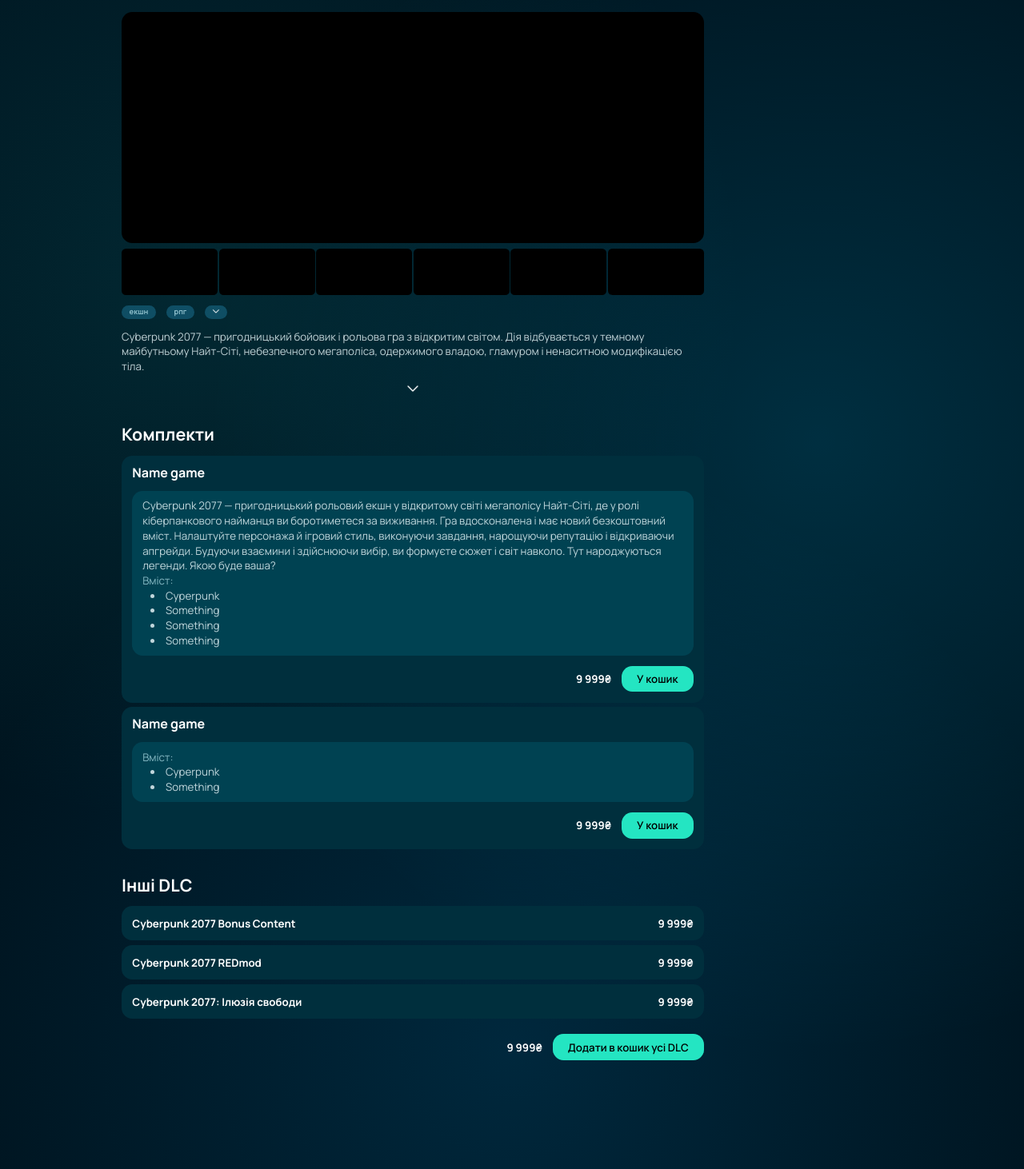
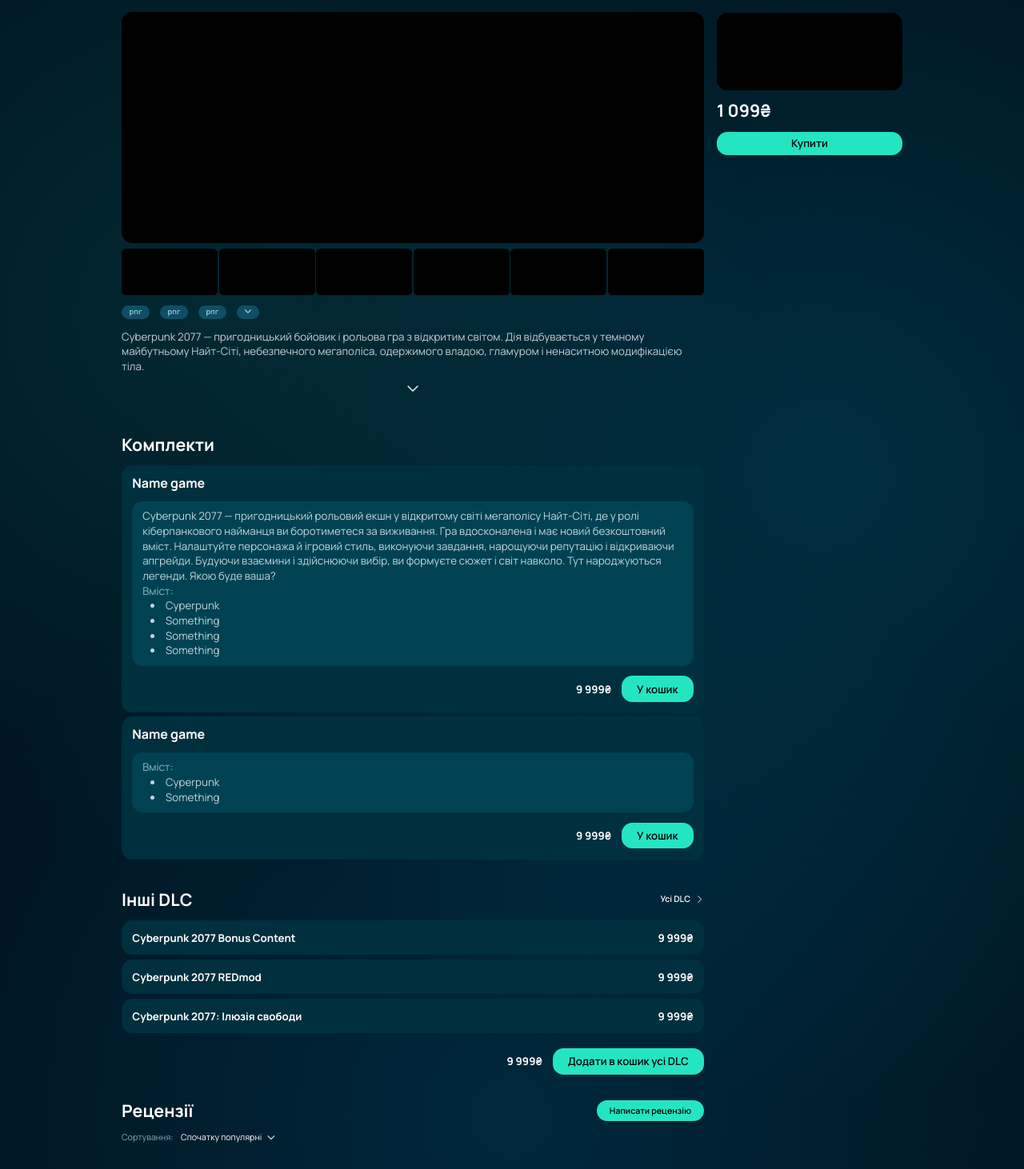
Before and after one commit to kanjo1ndd/gameflow, a React (Vite) app: page /Game in a window 1280 px wide. Shown: the part 208-1670 px from the top of the page at 80% size. Built offline with nearby package versions, Linux system fonts and the light colour scheme; what react-select-country-list would draw is missing.

Commit message:
fix and update game page

```diff
--- a/src/views/pageGame/PageGame.css
+++ b/src/views/pageGame/PageGame.css
@@ -5,6 +5,22 @@
     flex-direction: column;
 
     width: 100%;
+}
+
+.left-block-right-menu {
+    display: flex;
+    position: relative;
+    justify-content: space-between;
+
+    width: 76.25vw;
+}
+
+.left-block-game-page {
+    display: flex;
+    position: relative;
+    flex-direction: column;
+
+    width: 56.875vw;
 }
 
 .header-block-game {
@@ -225,3 +241,115 @@
     line-height: 120%;
     letter-spacing: 0%;
 }
+
+.text-dls {
+    display: flex;
+    align-items: center;
+    color: white;
+    cursor: pointer;
+
+    gap: 0.5vw;
+    font-weight: 600;
+    font-size: 0.833vw;
+    line-height: 125%;
+    letter-spacing: 0%;
+}
+
+.text-dls:hover {
+    filter: brightness(0.9);
+}
+
+/* Комментарии */
+
+.button-name-game-page {
+    display: flex;
+    position: relative;
+    justify-content: space-between;
+    text-align: center;
+
+    margin-top: 2.5vw;
+    margin-bottom: 1vw;
+    width: 56.875vw;
+}
+
+.name-game-pages {
+    color: white;
+
+    font-weight: 700;
+    font-size: 1.667vw;
+    line-height: 125%;
+    letter-spacing: 0%;
+}
+
+.button-comment {
+    outline: none;
+    border: none;
+    background-color: rgba(36, 229, 194, 1);
+    color: black;
+
+    padding: 0.5vw 1.25vw;
+    border-radius: 1.042vw;
+    font-weight: 600;
+    font-size: 0.833vw;
+    line-height: 120%;
+    letter-spacing: 0%;
+}
+
+.block-sort-game-page {
+    display: flex;
+    position: relative;
+}
+
+/* менюшка справа */
+
+.block-menu-game-page {
+    display: flex;
+    position: relative;
+    flex-direction: column;
+}
+
+.right-image-game-menu {
+    background-color: black;
+
+    border-radius: 1.042vw;
+    height: 7.552vw;
+    width: 18.125vw;
+}
+
+.rating-game-menu {
+    display: flex;
+    justify-content: flex-end;
+    color: white;
+
+    margin-top: 3vw;
+    margin-bottom: 1.25vw;
+    font-weight: 700;
+    font-size: 1.25vw;
+    line-height: 110.00000000000001%;
+    letter-spacing: 0%;
+}
+
+.price-game-menu {
+    color: white;
+
+    margin-top: 1vw;
+    margin-bottom: 1vw;
+    font-weight: 700;
+    font-size: 1.667vw;
+    line-height: 125%;
+    letter-spacing: 0%;
+}
+
+.button-buy-game-menu {
+    outline: none;
+    border: none;
+    color: black;
+    background-color: rgba(36, 229, 194, 1);
+
+    padding: 0.5vw;
+    border-radius: 1.042vw;
+    font-weight: 600;
+    font-size: 1.042vw;
+    line-height: 120%;
+    letter-spacing: 0%;
+}
--- a/src/views/pageGame/PageGame.jsx
+++ b/src/views/pageGame/PageGame.jsx
@@ -1,13 +1,34 @@
 import Footer from "../main/footer/Footer";
 import Header from "../main/header/Header";
+import { useState } from "react";
 import './PageGame.css'
+import '../filters/Filters.css'
 
 export default function PageGame() {
+
+    const [isMenuOpen, setIsMenuOpen] = useState(false);
+    const [selectedSort, setSelectedSort] = useState("Спочатку популярні");
+
+    const sortOptions = [
+        "Спочатку популярні",
+        "Спочатку нові",
+        "За оцінкою",
+        "За кількістю коментарів",
+        "Спочатку позитивні",
+        "Спочатку негативні",
+    ];
+
+    const handleSelect = (option) => {
+        setSelectedSort(option);
+        setIsMenuOpen(false);
+    };
+
     return <>
         <Header />
         <div className="content-page-game">
             <HeaderPageGame />
-            <div>
+            <div className="left-block-right-menu">
+                <div className="left-block-game-page">
                     <div className="name-game-page">Name</div>
                     <div className="main-image-page-game" />
                     <div className="showcase-game-page">
@@ -16,14 +37,13 @@
                         ))}
                     </div>
                     <div className="category-game-page">
-                    <div className="text-category-game-page">
-                        екшн
-                    </div>
-                    <div className="text-category-game-page">
+                        {Array.from({ length: 3 }).map((_, i) => (
+                            <div key={i} className="text-category-game-page">
                             рпг
                             </div>
+                        ))}
                         <div className="text-category-game-page">
-                        <i className="bi bi-chevron-down"/>
+                            <i className="bi bi-chevron-down" />
                         </div>
                     </div>
                     <div className="pre-description">
@@ -64,7 +84,9 @@
                             <button className="button-basket">У кошик</button>
                         </div>
                     </div>
-                <div className="name-game-page">Інші DLC</div>
+                    <div className="button-name-game-page"><div className="name-game-pages">Інші DLC</div> <div className="text-dls">Усі DLC
+                        <i className="bi bi-chevron-right"></i></div>
+                    </div>
                     <div className="dlc-set-game-page">
                         <div className="block-dlc-game-page">
                             <div>Cyberpunk 2077 Bonus Content</div> <div>9 999₴</div>
@@ -80,9 +102,40 @@
                             <button className="button-basket">Додати в кошик усі DLC</button>
                         </div>
                     </div>
+                    <div className="button-name-game-page"><div className="name-game-pages">Рецензії</div> <button className="button-comment">Написати рецензію</button></div>
+                    <div className="block-sort-game-page">
+                        <div className='sorting-text'> Сортування:
+                            <div className={`list-sorting-text ${isMenuOpen ? "active" : ""}`}
+                                    onClick={() => setIsMenuOpen(!isMenuOpen)}> {selectedSort} <i className="bi bi-chevron-down" /></div>
                         </div>
-            <div>
-                <div />
+
+                        {isMenuOpen && (
+                        <div className="sorting-menu">
+                            {sortOptions.map((option) => (
+                                <div
+                                    key={option}
+                                    className={`sorting-option ${
+                                    option === selectedSort ? "active" : ""
+                                    }`}
+                                    onClick={() => handleSelect(option)}
+                                >
+                                    {option}
+                                </div>
+                            ))}
+                        </div>
+                        )}
+
+                    </div>
+                    <div className="block-comments">
+                        <div></div>
+                    </div>
+                </div>
+                <div className="block-menu-game-page">
+                    <div className="rating-game-menu">5.0</div>
+                    <div className="right-image-game-menu" />
+                    <div className="price-game-menu">1 099₴</div>
+                    <button className="button-buy-game-menu">Купити</button>
+                </div>
             </div>
         </div>
         <Footer />
```
Lines whose indentation alone changed are shown as unchanged.
